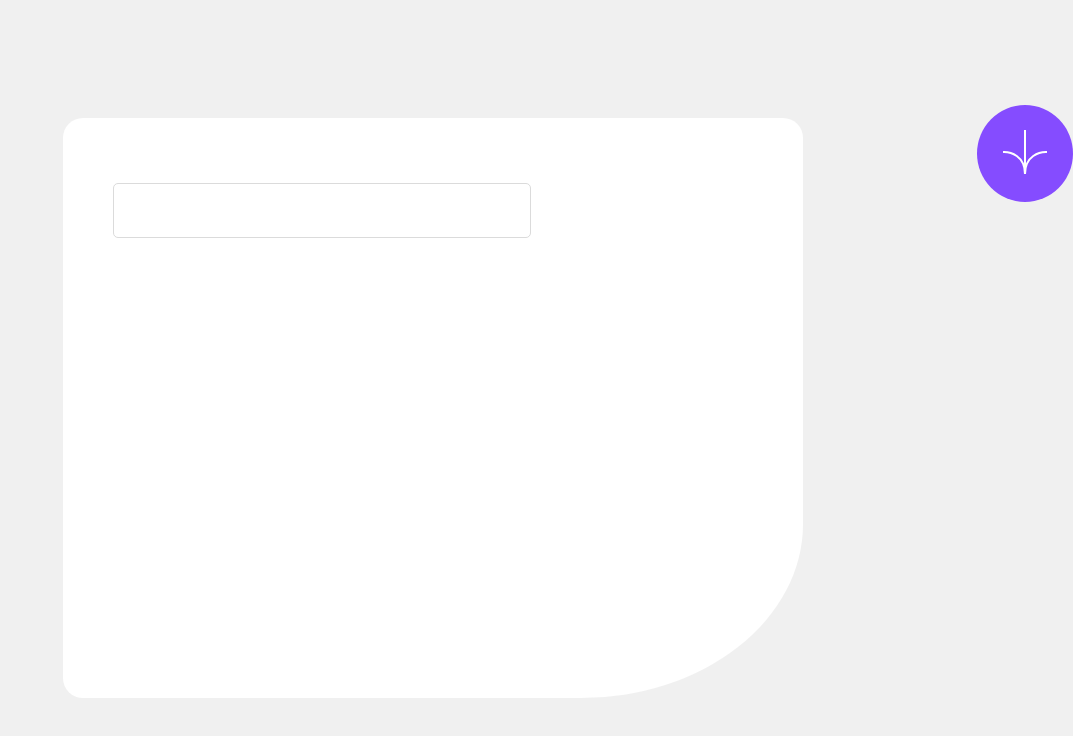
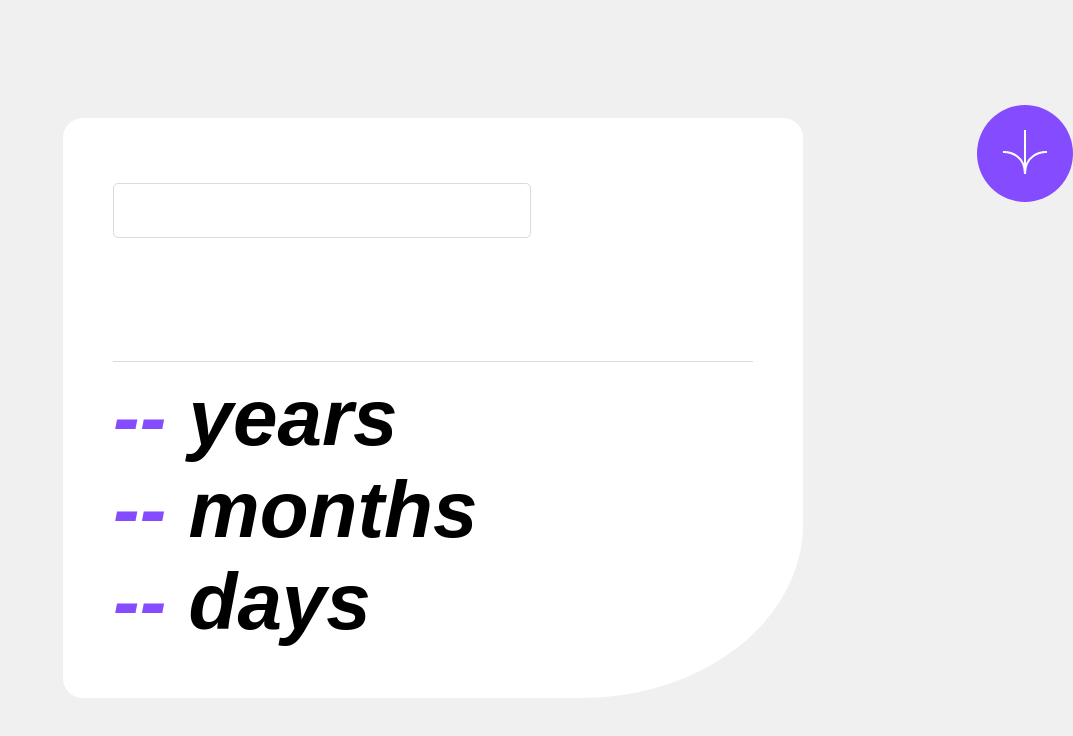
Before and after one commit to klekwedge/age-calculator, a Vue app: page / in a window 1280 px wide. Shown: the top 736 px of the page, without its empty margins (207-1280 px from the left). Built offline with nearby package versions, Linux system fonts and the light colour scheme; the HTML template or start-up script is replaced by a standard one.

Commit message:
feat: add Result

```diff
--- a/src/App.vue
+++ b/src/App.vue
@@ -1,6 +1,6 @@
 
 <template>
-  <main class="wrapper"><Input /> <Button /></main>
+  <main class="wrapper"><Input /> <Button /><Result/></main>
 </template>
 
 
@@ -8,6 +8,7 @@
 import { ref } from "vue";
 import Input from "./components/Input.vue";
 import Button from "./components/Button.vue";
+import Result from "./components/Result.vue";
 
 const validDate = ref(null);
 </script>
--- /dev/null
+++ b/src/components/Result.vue
@@ -0,0 +1,89 @@
+<template>
+  <div class="output">
+    <div class="date-text">
+      <p>
+        <span class="date-number">{{
+          checkValidity(result) ? result.year : "--"
+        }}</span>
+        years
+      </p>
+    </div>
+    <div class="date-text">
+      <p>
+        <span class="date-number">{{
+          checkValidity(result) ? result.month : "--"
+        }}</span>
+        months
+      </p>
+    </div>
+    <div class="date-text">
+      <p>
+        <span class="date-number">{{
+          checkValidity(result) ? result.day : "--"
+        }}</span>
+        days
+      </p>
+    </div>
+  </div>
+</template>
+
+<script setup>
+defineProps(["result"]);
+
+const checkValidity = (item) => {
+  if (item === null) {
+    return false;
+  }
+  if (item && item.day == NaN) {
+    return false;
+  } else if (item) {
+    return true;
+  } else {
+    return false;
+  }
+};
+</script>
+
+<style scoped>
+.output {
+  display: flex;
+  flex-direction: column;
+  grid-row: 2 / 3;
+  border-top: 1px solid var(--light-grey);
+  margin-top: 35px;
+  padding-top: 10px;
+}
+@media (max-width: 768px) {
+  .output {
+    justify-content: center;
+  }
+}
+
+.date-text {
+  font-weight: 800;
+  font-style: italic;
+}
+.date-number {
+  color: var(--purple);
+}
+p {
+  font-size: 5rem;
+  margin: 0;
+}
+@media (max-width: 768px) {
+  div {
+    margin-bottom: -30px;
+  }
+  p {
+    font-size: 4rem;
+  }
+}
+@media (max-width: 480px) {
+  div {
+    margin-bottom: 0;
+  }
+  p {
+    font-size: 3rem;
+  }
+}
+</style>
```
